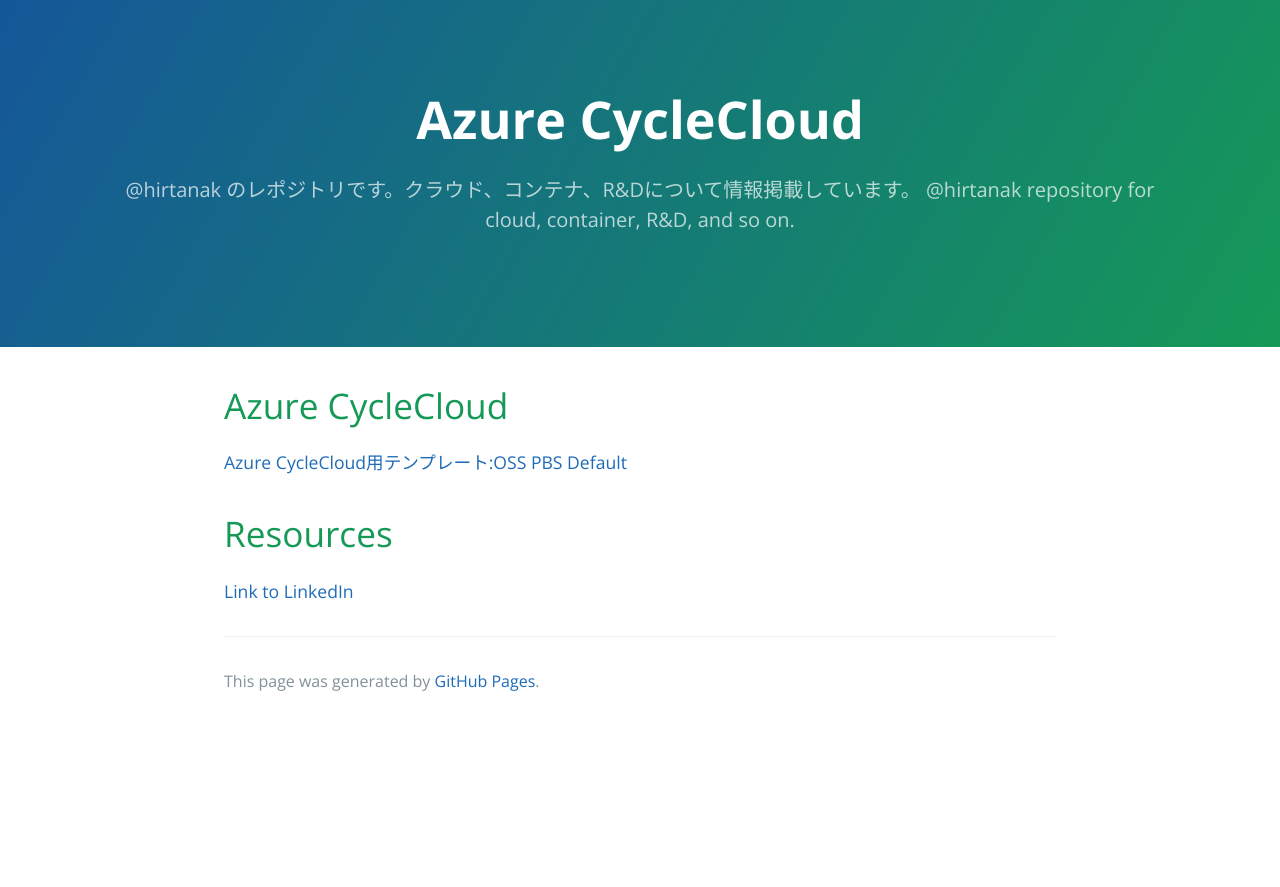
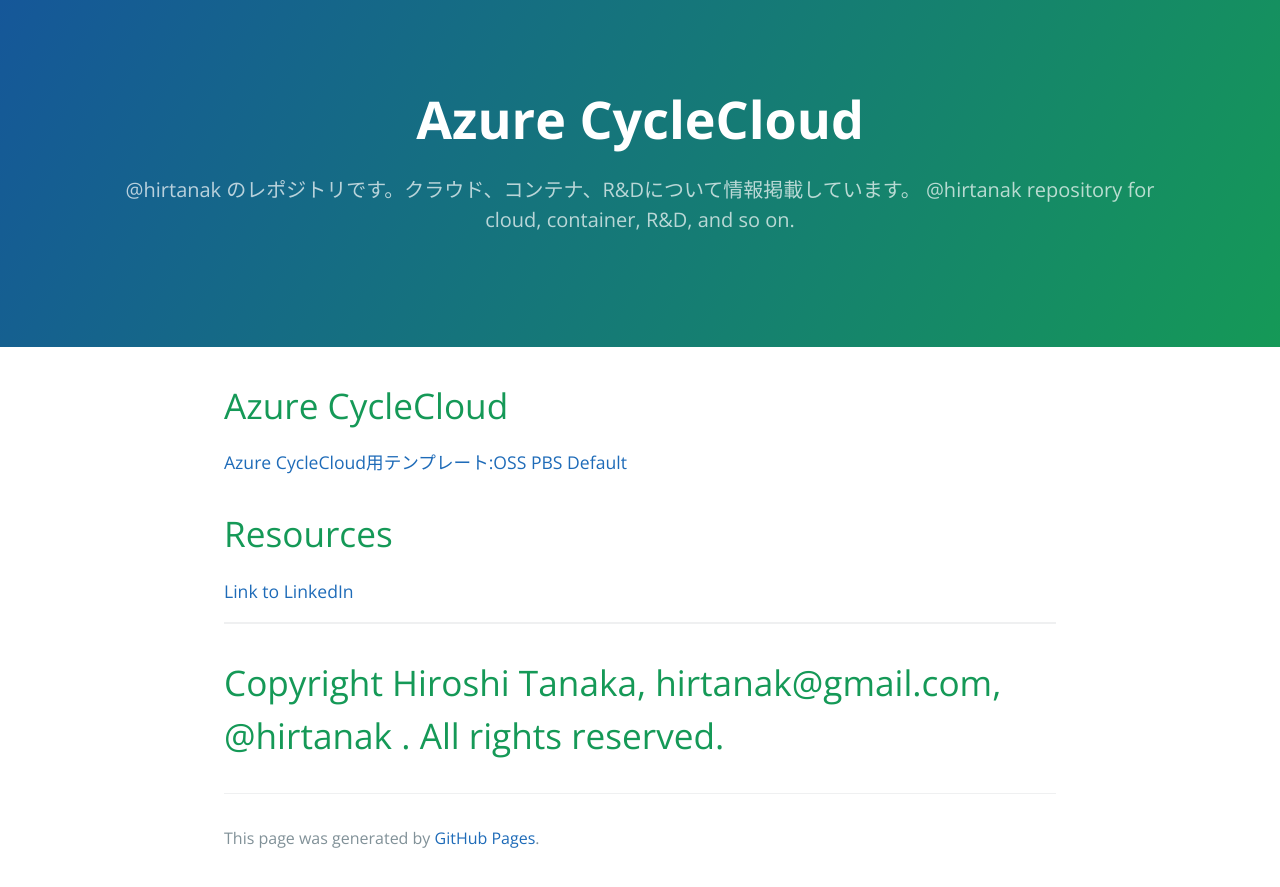
Before and after one commit to hirtanak/hirtanak.github.io, a Jekyll site: the page built from index.md, in a window 1280 px wide. Shown: the top 887 px of the page. Built offline with Jekyll 4.4.1, drawn with Linux system fonts in a browser that asks for light colours; our own code applies the rules of GitHub Pages for plain Markdown files.

Commit message:
add copyrights

```diff
--- a/index.md
+++ b/index.md
@@ -11,3 +11,6 @@ layout: default
 # Resources
 
 [Link to LinkedIn](https://www.linkedin.com/in/hiroshi-tanaka/)
+
+***
+# Copyright Hiroshi Tanaka, hirtanak@gmail.com, @hirtanak . All rights reserved.
```
